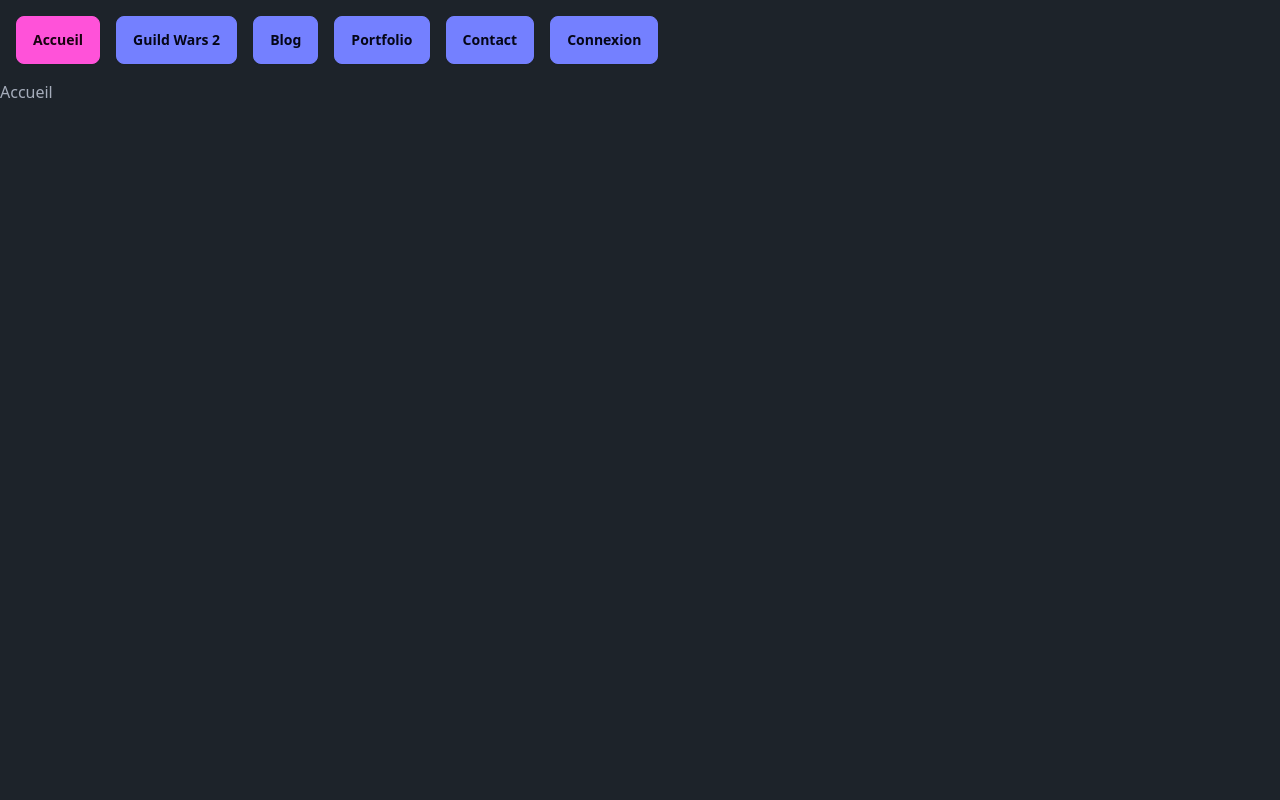
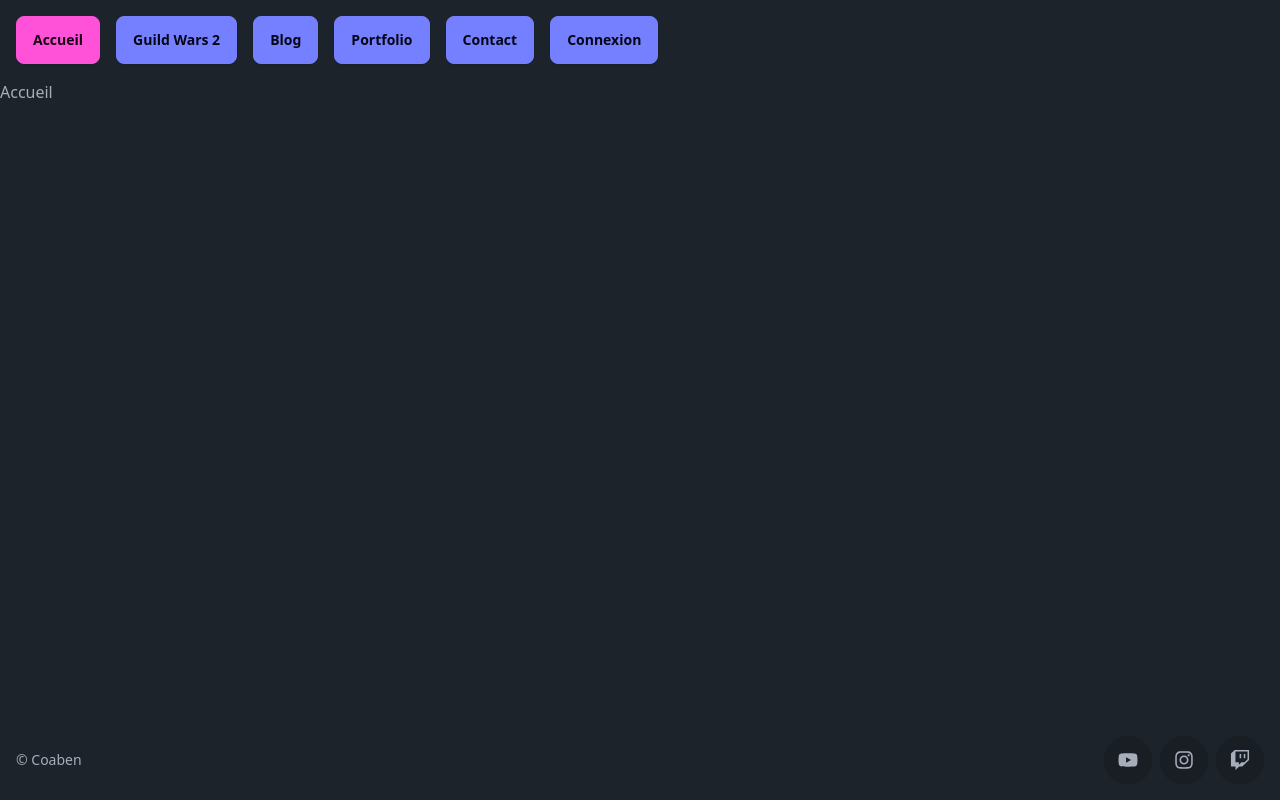
Before and after one commit to coaben2/coaben2, a Vue app: page / in a window 1280 px wide. Built offline with nearby package versions, Linux system fonts and the light colour scheme.

Commit message:
Added Footer

```diff
--- a/src/App.vue
+++ b/src/App.vue
@@ -1,14 +1,16 @@
 <script setup>
 import { RouterView } from 'vue-router';
 
-import MainNavigation from './components/MainNavigation.vue';
+import AppNavigation from './components/AppNavigation.vue';
+import AppFooter from './components/AppFooter.vue';
 </script>
 
 <template>
-  <MainNavigation />
-  <div>
+  <AppNavigation />
+  <div class="flex-1">
     <RouterView />
   </div>
+  <AppFooter />
 </template>
 
 <style scoped></style>
--- a/src/assets/style.css
+++ b/src/assets/style.css
@@ -1,3 +1,7 @@
 @tailwind base;
 @tailwind components;
 @tailwind utilities;
+
+#app {
+    @apply flex flex-col min-h-screen;
+}
--- /dev/null
+++ b/src/components/AppFooter.vue
@@ -0,0 +1,42 @@
+<script setup>
+import InstagramIcon from '@/components/icons/InstagramIcon.vue';
+import TwitchIcon from '@/components/icons/TwitchIcon.vue';
+import YoutubeIcon from '@/components/icons/YoutubeIcon.vue';
+</script>
+
+<template>
+    <footer class="p-4 bg-base-100 flex gap-4 justify-between items-center">
+        <div class="text-sm">&copy; Coaben</div>
+        <ul class="social">
+            <li>
+                <a href="https://www.youtube.com/@coaben" target="_blank" rel="nofollow">
+                    <YoutubeIcon />
+                </a>
+            </li>
+            <li>
+                <a href="https://www.instagram.com/coaben2" target="_blank" rel="nofollow">
+                    <InstagramIcon />
+                </a>
+            </li>
+            <li>
+                <a href="https://www.twitch.tv/coaben" target="_blank" rel="nofollow">
+                    <TwitchIcon />
+                </a>
+            </li>
+        </ul>
+    </footer>
+</template>
+
+<style scoped>
+.social {
+    @apply flex gap-2;
+}
+
+.social li a {
+    @apply btn btn-circle;
+}
+
+.social li a svg {
+    @apply w-5 h-5;
+}
+</style>
--- /dev/null
+++ b/src/components/icons/InstagramIcon.vue
@@ -0,0 +1,6 @@
+<template>
+    <svg xmlns="http://www.w3.org/2000/svg" height="16" width="14" viewBox="0 0 448 512" fill="currentColor">
+        <path
+            d="M224.1 141c-63.6 0-114.9 51.3-114.9 114.9s51.3 114.9 114.9 114.9S339 319.5 339 255.9 287.7 141 224.1 141zm0 189.6c-41.1 0-74.7-33.5-74.7-74.7s33.5-74.7 74.7-74.7 74.7 33.5 74.7 74.7-33.6 74.7-74.7 74.7zm146.4-194.3c0 14.9-12 26.8-26.8 26.8-14.9 0-26.8-12-26.8-26.8s12-26.8 26.8-26.8 26.8 12 26.8 26.8zm76.1 27.2c-1.7-35.9-9.9-67.7-36.2-93.9-26.2-26.2-58-34.4-93.9-36.2-37-2.1-147.9-2.1-184.9 0-35.8 1.7-67.6 9.9-93.9 36.1s-34.4 58-36.2 93.9c-2.1 37-2.1 147.9 0 184.9 1.7 35.9 9.9 67.7 36.2 93.9s58 34.4 93.9 36.2c37 2.1 147.9 2.1 184.9 0 35.9-1.7 67.7-9.9 93.9-36.2 26.2-26.2 34.4-58 36.2-93.9 2.1-37 2.1-147.8 0-184.8zM398.8 388c-7.8 19.6-22.9 34.7-42.6 42.6-29.5 11.7-99.5 9-132.1 9s-102.7 2.6-132.1-9c-19.6-7.8-34.7-22.9-42.6-42.6-11.7-29.5-9-99.5-9-132.1s-2.6-102.7 9-132.1c7.8-19.6 22.9-34.7 42.6-42.6 29.5-11.7 99.5-9 132.1-9s102.7-2.6 132.1 9c19.6 7.8 34.7 22.9 42.6 42.6 11.7 29.5 9 99.5 9 132.1s2.7 102.7-9 132.1z" />
+    </svg>
+</template>
--- /dev/null
+++ b/src/components/icons/TwitchIcon.vue
@@ -0,0 +1,6 @@
+<template>
+    <svg xmlns="http://www.w3.org/2000/svg" height="16" width="16" viewBox="0 0 512 512" fill="currentColor">
+        <path
+            d="M391.2 103.5H352.5v109.7h38.6zM285 103H246.4V212.8H285zM120.8 0 24.3 91.4V420.6H140.1V512l96.5-91.4h77.3L487.7 256V0zM449.1 237.8l-77.2 73.1H294.6l-67.6 64v-64H140.1V36.6H449.1z" />
+    </svg>
+</template>
--- /dev/null
+++ b/src/components/icons/YoutubeIcon.vue
@@ -0,0 +1,6 @@
+<template>
+    <svg xmlns="http://www.w3.org/2000/svg" height="16" width="18" viewBox="0 0 576 512" fill="currentColor">
+        <path
+            d="M549.7 124.1c-6.3-23.7-24.8-42.3-48.3-48.6C458.8 64 288 64 288 64S117.2 64 74.6 75.5c-23.5 6.3-42 24.9-48.3 48.6-11.4 42.9-11.4 132.3-11.4 132.3s0 89.4 11.4 132.3c6.3 23.7 24.8 41.5 48.3 47.8C117.2 448 288 448 288 448s170.8 0 213.4-11.5c23.5-6.3 42-24.2 48.3-47.8 11.4-42.9 11.4-132.3 11.4-132.3s0-89.4-11.4-132.3zm-317.5 213.5V175.2l142.7 81.2-142.7 81.2z" />
+    </svg>
+</template>
```
Also changed, not shown: src/components/AppNavigation.vue (renamed from src/components/MainNavigation.vue).
